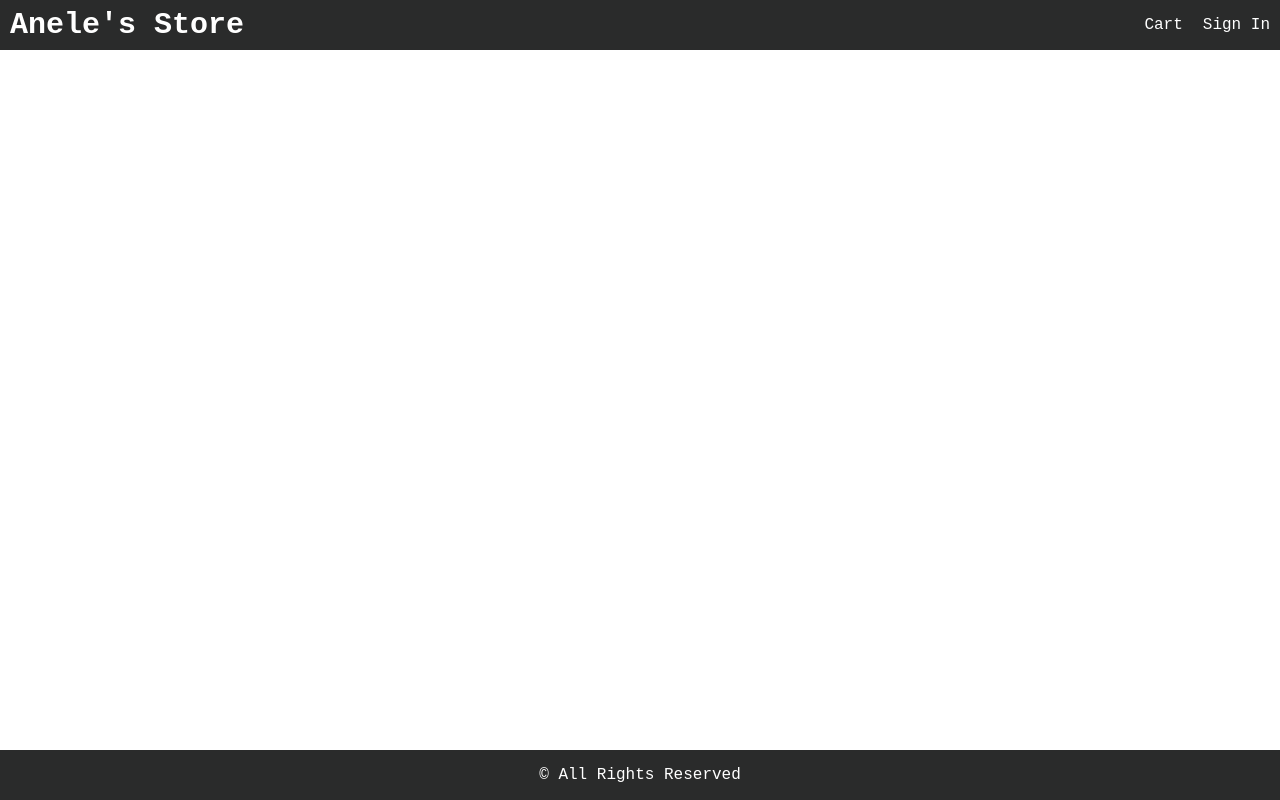
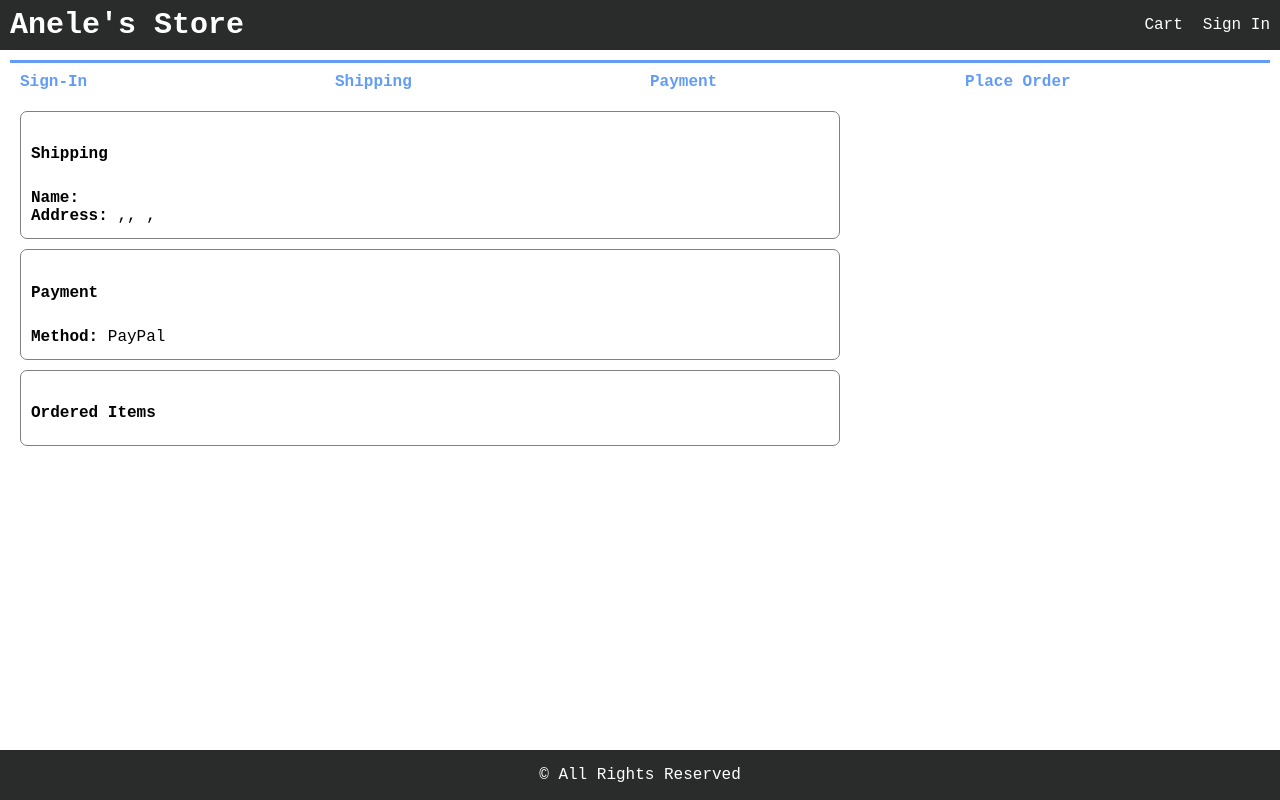
Before and after one commit to KingAJ19/My-Store, a React (Create React App) app in the folder frontend/: page /placeorder in a window 1280 px wide. Built offline with nearby package versions, Linux system fonts and the light colour scheme.

Commit message:
half of place order screen is done

```diff
--- a/frontend/src/App.js
+++ b/frontend/src/App.js
@@ -5,6 +5,7 @@ import { signout } from './actions/userActions';
 import CartScreen from './screens/CartScreen';
 import HomeScreen from './screens/HomeScreen';
 import PaymentMethodScreen from './screens/PaymentMethodScreen';
+import PlaceOrderScreen from './screens/PlaceOrderScreen';
 import ProductScreen from './screens/ProductScreen';
 import RegisterScreen from './screens/RegisterScreen';
 import ShippingAddressScreen from './screens/ShippingAddressScreen';
@@ -57,6 +58,7 @@ function App() {
             <Route path="/register" component={RegisterScreen}></Route>
             <Route path="/shipping" component={ShippingAddressScreen}></Route>
             <Route path="/payment" component={PaymentMethodScreen}></Route>
+            <Route path="/placeorder" component={PlaceOrderScreen}></Route>
             <Route path="/" component={HomeScreen} exact></Route>
         </main>
         <footer className="row center">
--- /dev/null
+++ b/frontend/src/screens/PlaceOrderScreen.js
@@ -0,0 +1,68 @@
+import React from 'react';
+import { useSelector } from 'react-redux'
+import { Link } from 'react-router-dom';
+import CheckoutSteps from '../components/CheckoutSteps';
+
+export default function PlaceOrderScreen(props){
+    const cart = useSelector((state) => state.cart);
+    if(!cart.paymentMethod){
+        props.history.push('/payment')
+    }
+    return (
+        <div>
+            <CheckoutSteps step1 step2 step3 step4></CheckoutSteps>
+            <div className="row top">
+                <div className="col-2">
+                    <ul>
+                        <li>
+                            <div className="card card-body">
+                                <h2>Shipping</h2>
+                                <p>
+                                    <strong>Name: </strong> {cart.shippingAddress.fullName} <br />
+                                    <strong>Address: </strong> {cart.shippingAddress.address},
+                                    {cart.shippingAddress.city}, {cart.shippingAddress.postalCode},
+                                    {cart.shippingAddress.country}
+                                </p>
+                            </div>
+                        </li>
+                        <li>
+                            <div className="card card-body">
+                                <h2>Payment</h2>
+                                <p>
+                                    <strong>Method: </strong> {cart.paymentMethod}
+                                </p>
+                            </div>
+                        </li>
+                        <li>
+                            <div className="card card-body">
+                                <h2>Ordered Items</h2>
+                                <ul>
+                        {
+                            cart.cartItems.map((item) => (
+                                <li key={item.product}>
+                                <div className="row">
+                                    <div>
+                                        <img src={item.image} alt={item.name} className="small"></img>
+                                    </div>
+                                    <div className="min-30">
+                                        <Link to={`/product/${item.product}`}>{item.name}</Link>
+                                    </div>
+                                    <div>
+                                        {item.qty} x R{item.price} = R{item.qty * item.price}
+                                    </div>
+                                </div>
+                                </li>
+                            ))
+                        }
+                    </ul>
+                            </div>
+                        </li>
+                    </ul>
+                </div>
+                <div className="col-1">
+
+                </div>
+            </div>
+        </div>
+    )
+}
```
